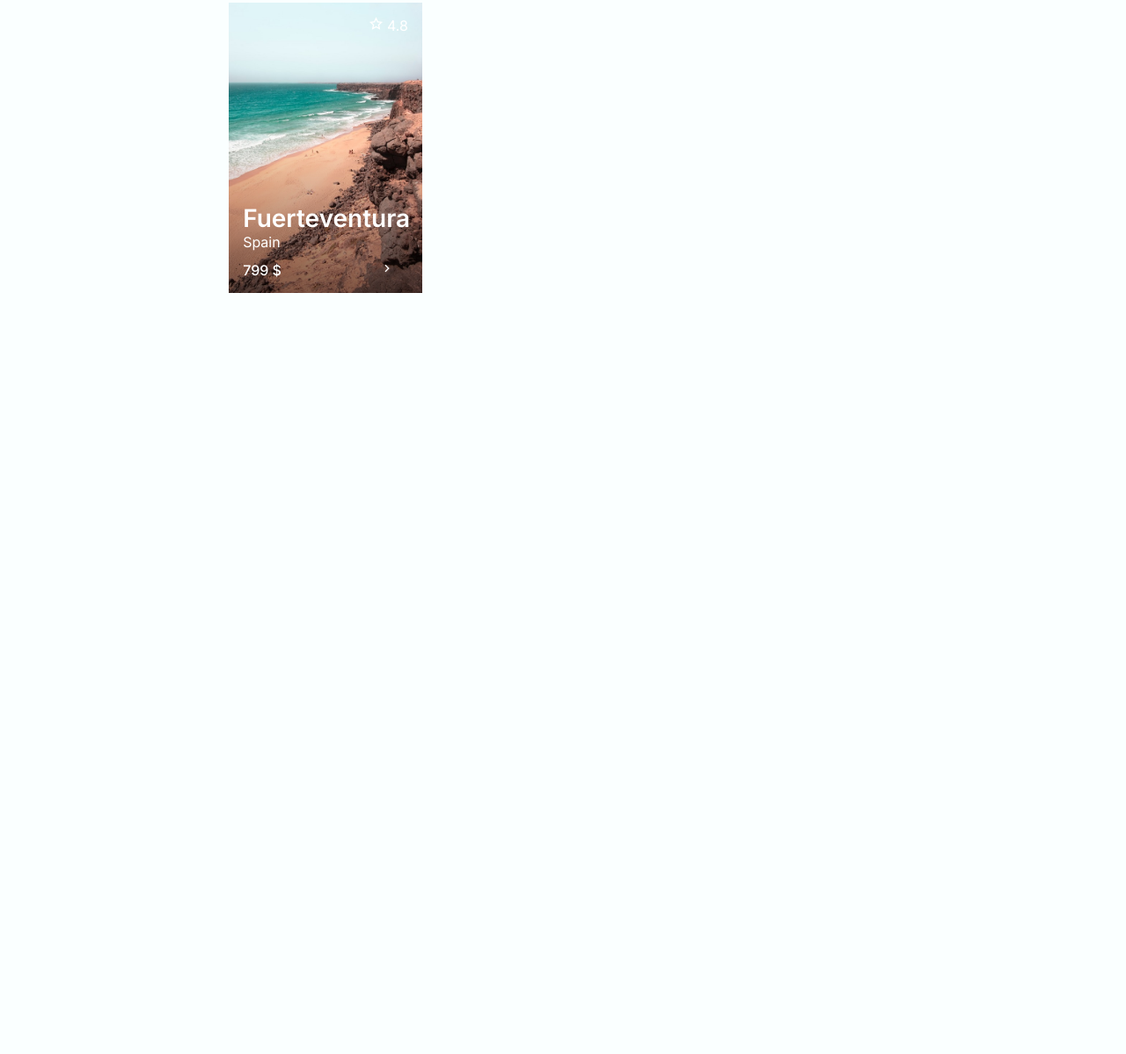
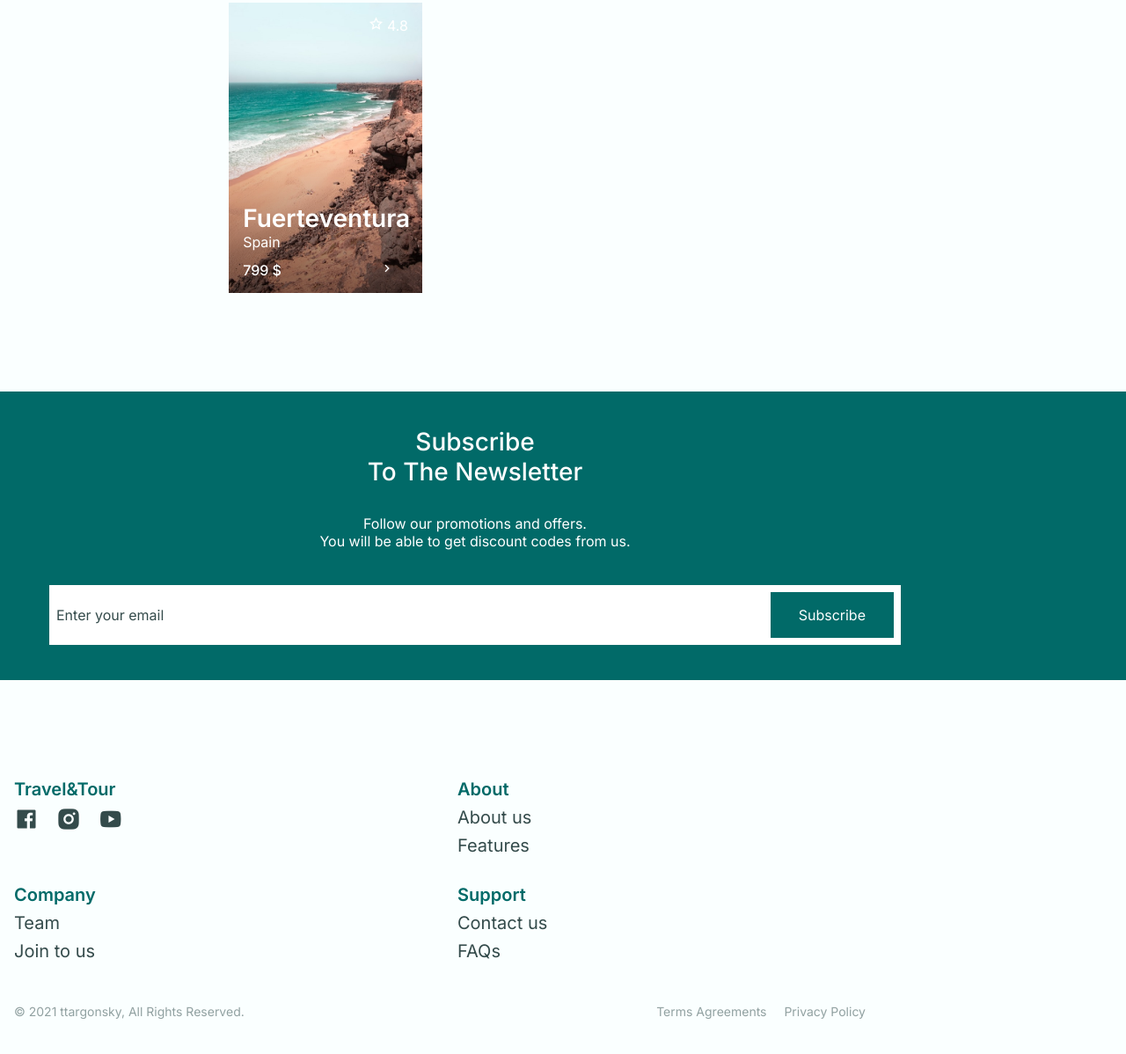
Before and after one commit to ttargonski/travel-landing-page, a website: page index.html in a window 1280 px wide. Shown: the part 4093-5291 px from the top of the page at 88% size. Before the commit the page ends 4466 px from the top, so only its background shows below. Drawn offline with nearby package versions, Linux system fonts and the light colour scheme.

Commit message:
added subscribe and footer sections

```diff
--- a/assets/css/styles.css
+++ b/assets/css/styles.css
@@ -618,3 +618,84 @@ input {
     right: 0;
     background: transparent;
 }
+
+/* SUBSCRIBE */
+
+.subscribe_bg {
+    background-color: var(--first-color);
+    padding: 2.5rem;
+}
+
+.subscribe_title, .subscribe_description {
+    color: var(--white-color);
+}
+
+.subscribe_description{
+    text-align: center;
+    margin-bottom: var(--mb-2-5);
+}
+
+
+.subscribe_form {
+    background-color: var(--white-color);
+    padding: 0.5rem;
+    display: flex;
+    justify-content: space-between;
+}
+
+.subscribe_input {
+    background-color: var(--white-color);
+    color: var(--text-color);
+    width: 70%;
+    padding-right: 0.5rem;
+}
+
+.subscribe_input::placeholder {
+    color: var(--text-color);
+}
+
+
+/* FOOTER */
+
+.footer_container {
+    grid-template-rows: 1fr;
+}
+
+.footer_content {
+    grid-template-columns: 1fr 1fr;
+    row-gap: 1.5rem;
+}
+
+
+.footer_title, .footer_link {
+    margin-bottom: var(--mb-0-5);
+    font-size: var(--h3-font-size);
+}
+
+.footer_link {
+    display: block;
+    color: var(--text-color);
+
+}
+
+.footer_social {
+    color: var(--text-color);
+    font-size: var(--h2-font-size);
+    padding-right: 0.75rem;
+}
+
+.footer_rights {
+    display: flex;
+    justify-content: space-between;
+    align-items: center;
+}
+
+.footer_terms, .footer_copy {
+    color: var(--text-color-light);
+    font-size: var(--small-font-size);
+}
+
+.footer_term-link {
+    margin-left: 1rem;
+    color: var(--text-color-light);
+}
--- a/index.html
+++ b/index.html
@@ -301,11 +301,70 @@
 
                 </div>
 
+            </div>
+        </section>
+        <!-- subscribe -->
+        <section class="subscribe section">
+            <div class="subscribe_bg">
+                <div class="subscribe_container container">
 
+                    <h2 class="section_title subscribe_title">Subscribe<br>To The Newsletter</h2>
+                    <p class="subscribe_description">Follow our promotions and offers.<br>You will be able to get discount codes from us.</p>
+
+                    <form action="" class="subscribe_form">
+                        <input type="text" placeholder="Enter your email" class="subscribe_input">
+                        <button class="button">Subscribe</button>
+                    </form>
+                </div>
 
 
             </div>
+
         </section>
+        <!-- footer -->
+        <footer class="footer section">
+            <div class="footer_container container grid">
+                <div class="footer_content grid">
+                    <div class="footer_data">
+                        <h3 class="footer_title">Travel&Tour</h3>
+                        <div>
+                            <a href="_blank" class="footer_social">
+                                <i class="ri-facebook-box-fill"></i>
+                            </a>
+                            <a href="_blank" class="footer_social">
+                                <i class="ri-instagram-fill"></i>
+                            </a>
+                            <a href="_blank" class="footer_social">
+                                <i class="ri-youtube-fill"></i>
+                            </a>
+                        </div>
+                    </div>
+                    <div class="footer_data">
+                        <h3 class="footer_title">About</h3>
+                        <a href="#k" class="footer_link">About us</a>
+                        <a href="#" class="footer_link">Features</a>
+                    </div>
+                    <div class="footer_data">
+                        <h3 class="footer_title">Company</h3>
+                        <a href="#" class="footer_link">Team</a>
+                        <a href="#" class="footer_link">Join to us</a>
+                    </div>
+                    <div class="footer_data">
+                        <h3 class="footer_title">Support</h3>
+                        <a href="#" class="footer_link">Contact us</a>
+                        <a href="#" class="footer_link">FAQs</a>
+                    </div>
+                </div>
+                <div class="footer_rights">
+                    <p class="footer_copy">&#169; 2021 ttargonsky, All Rights Reserved.</p>
+                    <div class="footer_terms">
+                        <a href="#" class="footer_term-link">Terms Agreements</a>
+                        <a href="#" class="footer_term-link">Privacy Policy</a>
+                    </div>
+                </div>
+
+            </div>
+        </footer>
 
 
     </main>
```
